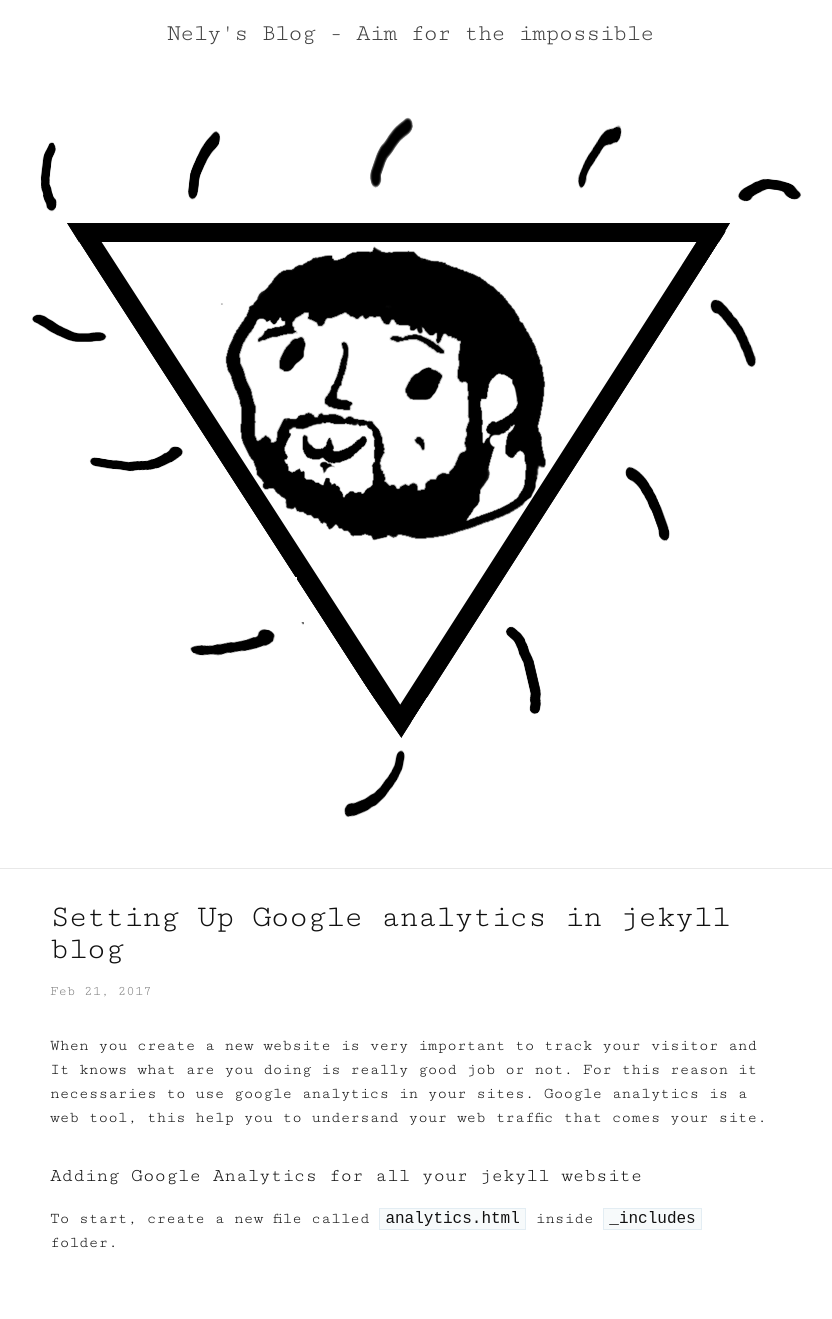
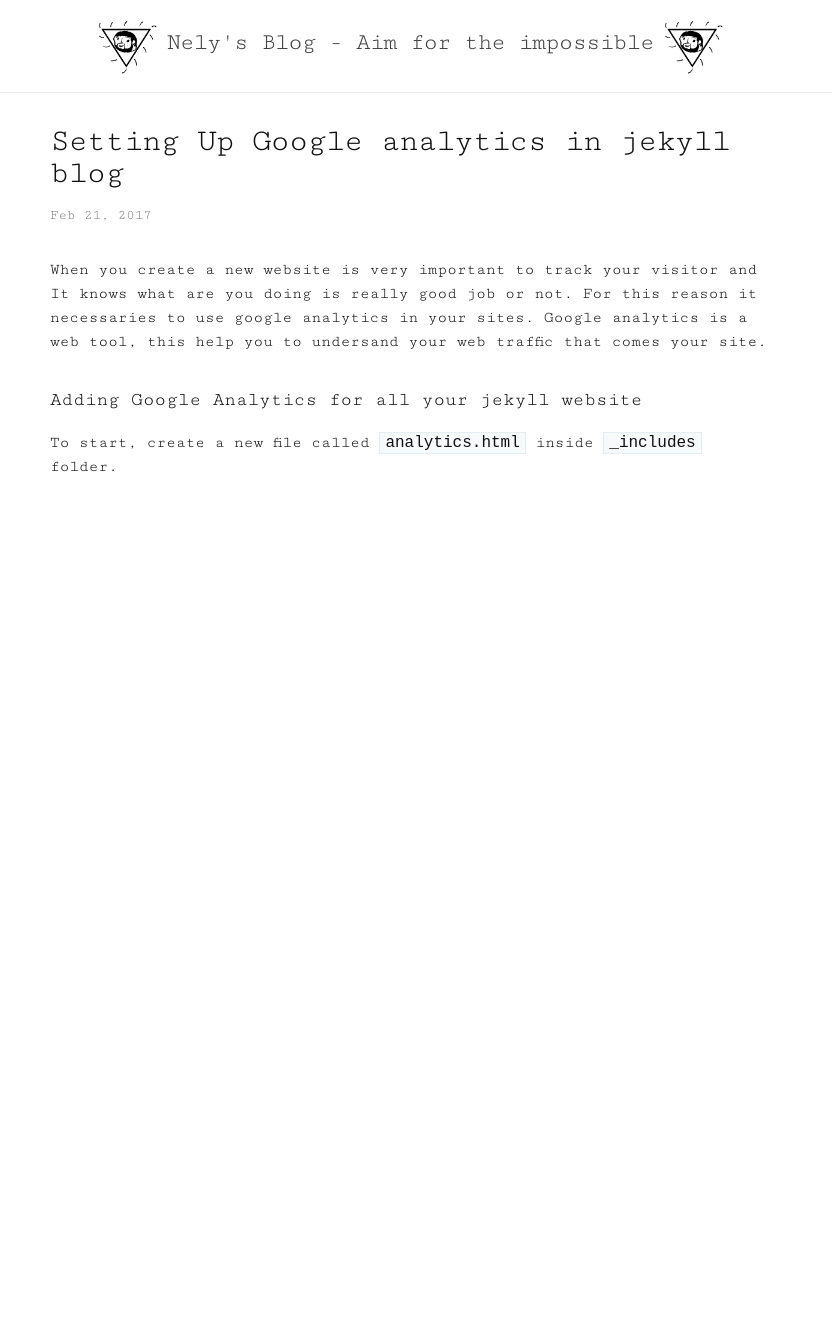
Before and after one commit to nelyj/nelyj.github.io, a Jekyll site: the page built from _posts/2017-02-21-setting-up-analytics-in-jekyll.md, in a window 1280 px wide. Shown: the whole page, without its empty margins (230-1062 px from the left). Built offline with Jekyll 4.4.1, drawn with Linux system fonts in a browser that asks for light colours; after the commit the page ends 900 px from its top, so only the background shows below that.

Commit message:
Add logo to my blog

```diff
--- a/_layouts/default.html
+++ b/_layouts/default.html
@@ -3,9 +3,9 @@
   {% include head.html %}
   <body>
     <header class="site-header">
+      <img src="/images/logo.png" width="60"/>
       <a class="site-title" href="{{ site.baseurl }}/">{{ site.title }}</a>
-
-    <img src="/images/logo.png" />
+      <img src="/images/logo.png" width="60"/>
     </header>
     <div class="page-content">
       {{ content }}
```
